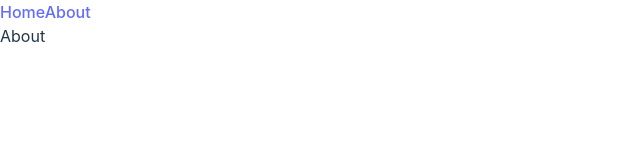
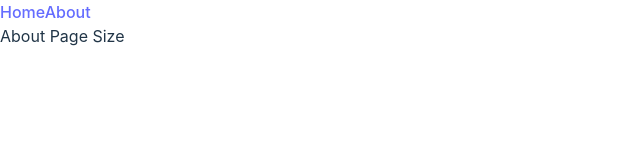
Before and after one commit to ImagineEthan/vue-demo, a Vue app: page /about in a window 1280 px wide. Shown: the top 160 px of the page, without its empty margins (0-640 px from the left). Built offline with nearby package versions, Linux system fonts and the light colour scheme.

Commit message:
'fix text'

```diff
--- a/src/pages/AboutPage.vue
+++ b/src/pages/AboutPage.vue
@@ -1,7 +1,7 @@
 <script setup lang="ts"></script>
 
 <template>
-  <div>About</div>
+  <div>About Page Size</div>
 </template>
 
 <style scoped></style>
```
Also changed, not shown: 2 other files (tests, documents, lock files or other folders).
